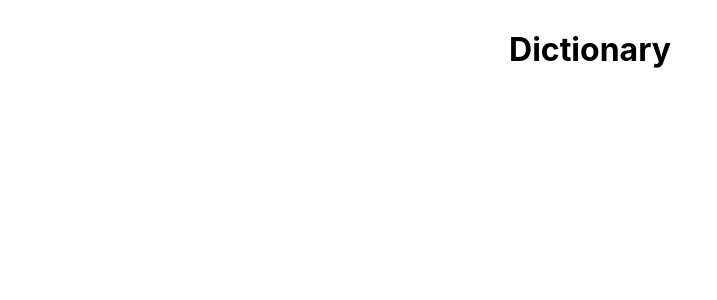
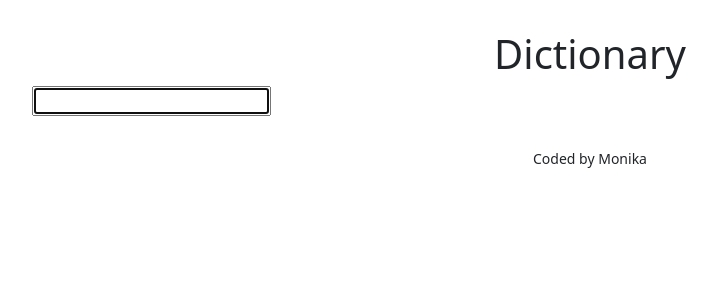
Before and after one commit to la-coccinelle/dictionary-project, a React (Create React App) app: page / in a window 1280 px wide. Shown: the top 300 px of the page, without its empty margins (50-767 px from the left). Built offline with nearby package versions, Linux system fonts and the light colour scheme.

Commit message:
Imported bootstrap, created new component Dictionary and built search engine

```diff
--- a/src/App.css
+++ b/src/App.css
@@ -2,3 +2,8 @@
   text-align: center;
   margin-top: 30px;
 }
+
+.App-footer {
+  text-align: center;
+  margin-top: 30px;
+}
--- a/src/App.js
+++ b/src/App.js
@@ -1,9 +1,18 @@
 import "./App.css";
+import Dictionary from "./Dictionary";
 
 export default function App() {
   return (
     <div className="App">
-      <h1 className="App-header">Dictionary</h1>
+      <div className="container">
+        <h1 className="App-header">Dictionary</h1>
+        <main>
+          <Dictionary />
+        </main>
+        <footer className="App-footer">
+          <small>Coded by Monika</small>
+        </footer>
+      </div>
     </div>
   );
 }
--- /dev/null
+++ b/src/Dictionary.js
@@ -0,0 +1,23 @@
+import React, { useState } from "react";
+import "./Dictionary.css";
+
+export default function Dictionary() {
+  let [keyword, setKeyword] = useState(null);
+
+  function search(event) {
+    event.preventDefault();
+    alert(`Searching for ${keyword}`);
+  }
+
+  function handleKeywordChange(event) {
+    setKeyword(event.target.value);
+  }
+
+  return (
+    <div className="Dictionary">
+      <form onSubmit={search}>
+        <input type="search" autoFocus="on" onChange={handleKeywordChange} />
+      </form>
+    </div>
+  );
+}
```
Also changed, not shown: src/index.js (+7 -6 lines), src/Dictionary.css (added).
